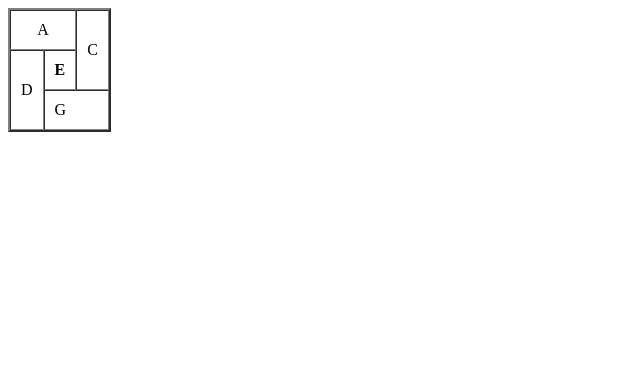
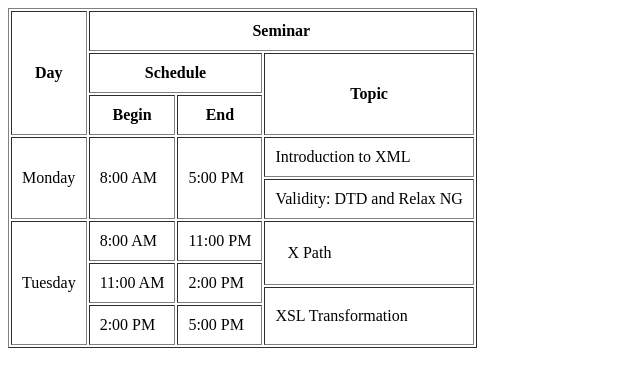
Before and after one commit to Sarvesh-1999/Web-3PM, a plain HTML site: page Tables.html in a window 1280 px wide. Shown: the whole page, without its empty margins (0-640 px from the left). Drawn offline with Linux system fonts and the light colour scheme.

```diff
--- a/Tables.html
+++ b/Tables.html
@@ -1,13 +1,12 @@
-<!DOCTYPE html>
+<!doctype html>
 <html lang="en">
-<head>
-    <meta charset="UTF-8">
-    <meta name="viewport" content="width=device-width, initial-scale=1.0">
+  <head>
+    <meta charset="UTF-8" />
+    <meta name="viewport" content="width=device-width, initial-scale=1.0" />
     <title>Table</title>
-</head>
-<body>
-
-    <table border="2" cellpadding="10" cellspacing="0">
+  </head>
+  <body>
+    <!-- <table border="2" cellpadding="10" cellspacing="0">
         <tr>
             <td colspan="2" align="center">A</td>
             <td rowspan="2">C</td>
@@ -21,7 +20,55 @@
         <tr>
             <td colspan="2" >G</td>
         </tr>
+    </table> -->
+
+    <table border="1" cellpadding="10">
+      <tr>
+        <th rowspan="3">Day</th>
+        <th colspan="3">Seminar</th>
+      </tr>
+
+      <tr>
+        <th colspan="2">Schedule</th>
+        <th rowspan="2">Topic</th>
+      </tr>
+
+      <tr>
+        <th>Begin</th>
+        <th>End</th>
+      </tr>
+
+      <tr>
+        <td rowspan="2">Monday</td>
+        <td rowspan="2">8:00 AM</td>
+        <td rowspan="2">5:00 PM</td>
+        <td>Introduction to XML</td>
+      </tr>
+
+      <tr>
+        <td>Validity: DTD and Relax NG</td>
+      </tr>
+
+      <tr>
+        <td rowspan="4">Tuesday</td>
+        <td>8:00 AM</td>
+        <td>11:00 PM</td>
+        <td rowspan="2" style="padding: 22px">X Path</td>
+      </tr>
+
+      <tr>
+        <td rowspan="2">11:00 AM</td>
+        <td rowspan="2">2:00 PM</td>
+      </tr>
+
+      <tr>
+        <td rowspan="2">XSL Transformation</td>
+      </tr>
+
+      <tr>
+        <td>2:00 PM</td>
+        <td>5:00 PM</td>
+      </tr>
     </table>
-
-</body>
+  </body>
 </html>
```
Also changed, not shown: forms.html (added, +45 -0 lines).
